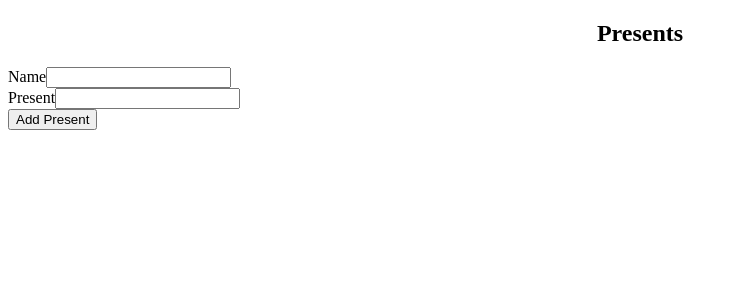
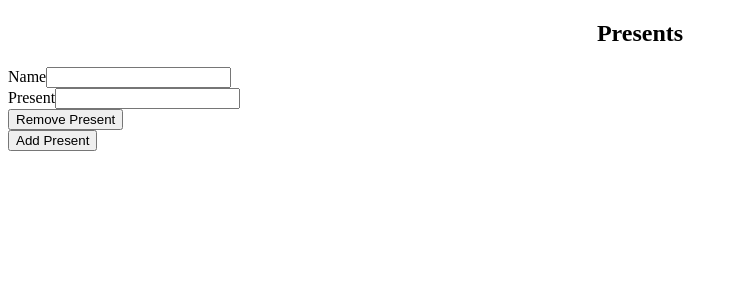
Before and after one commit to emilyjspencer/Presents, a React (Create React App) app: page / in a window 1280 px wide. Both pictures are taken after a click on the button "Add Present". Shown: the top 300 px of the page, without its empty margins (0-738 px from the left). Built offline with nearby package versions, Linux system fonts and the light colour scheme.

Commit message:
Adds remove present functionality and passing test

```diff
--- a/src/components/App.js
+++ b/src/components/App.js
@@ -23,8 +23,8 @@ class App extends Component {
 
 
     removePresent = (id) => {
-        const { presents } = this.state;
-        const ids = this.state.presents.filter(present => present.id !== id);
+
+        const presents = this.state.presents.filter(present => present.id !== id);
 
         this.setState({ presents });
     }
@@ -37,7 +37,11 @@ class App extends Component {
               {
                   this.state.presents.map(present => {
                       return (
-                          <Present key={present.id} />
+                          <Present
+                            key={present.id}
+                            present={present}
+                            removePresent={this.removePresent}
+                           />
 
                       )
                   })
--- a/src/components/Present.js
+++ b/src/components/Present.js
@@ -23,6 +23,11 @@ class Present extends Component {
                    <FormControl onChange={event => this.setState({ present: event.target.value })} className="present" />
                </FormGroup>
            </Form>
+           <Button
+             className="remove-button"
+             onClick={() => this.props.removePresent(this.props.present.id)}
+             >Remove Present
+             </Button>
 
          </div>
         )
```
Also changed, not shown: 1 other file (tests, documents, lock files or other folders).
